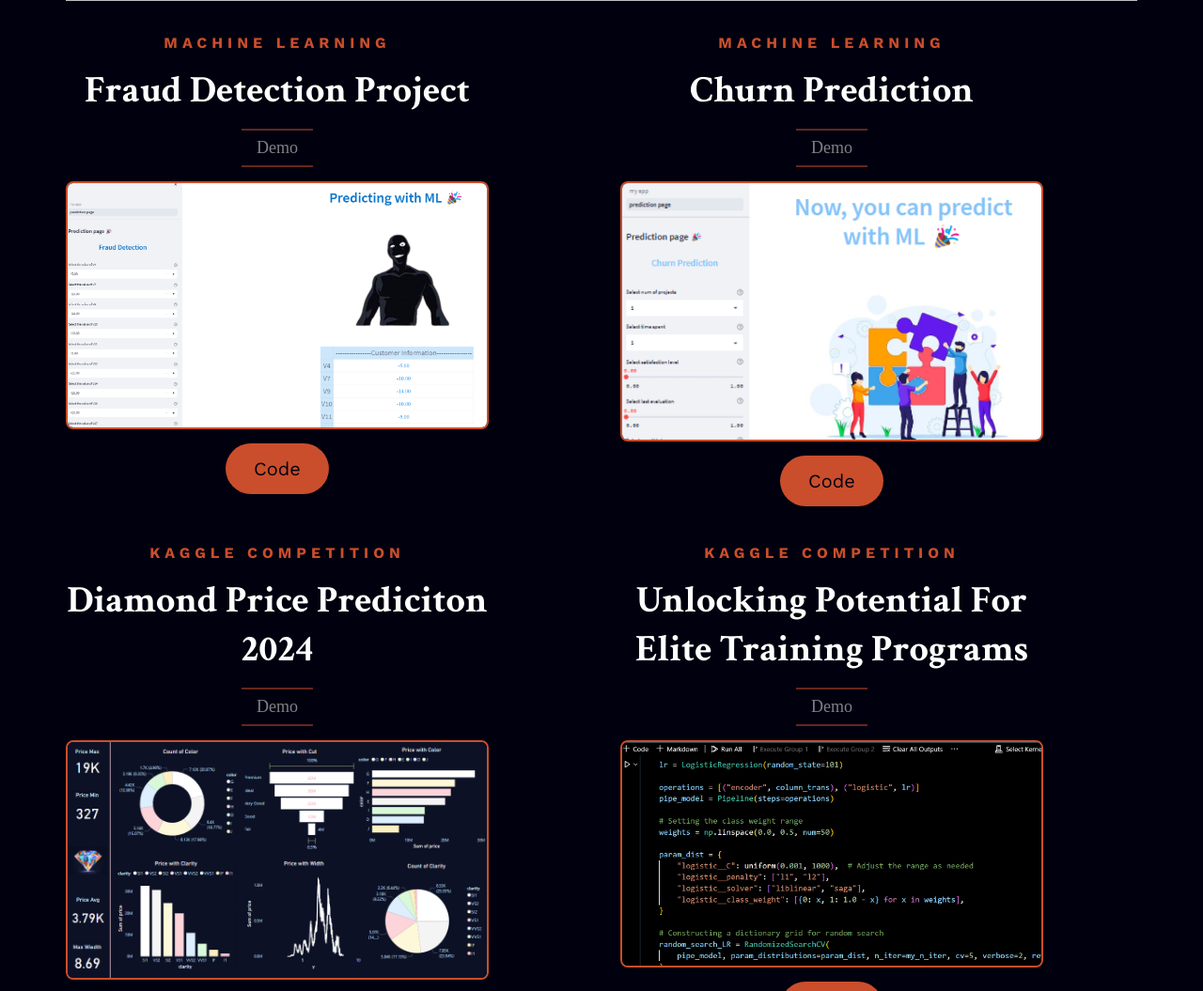
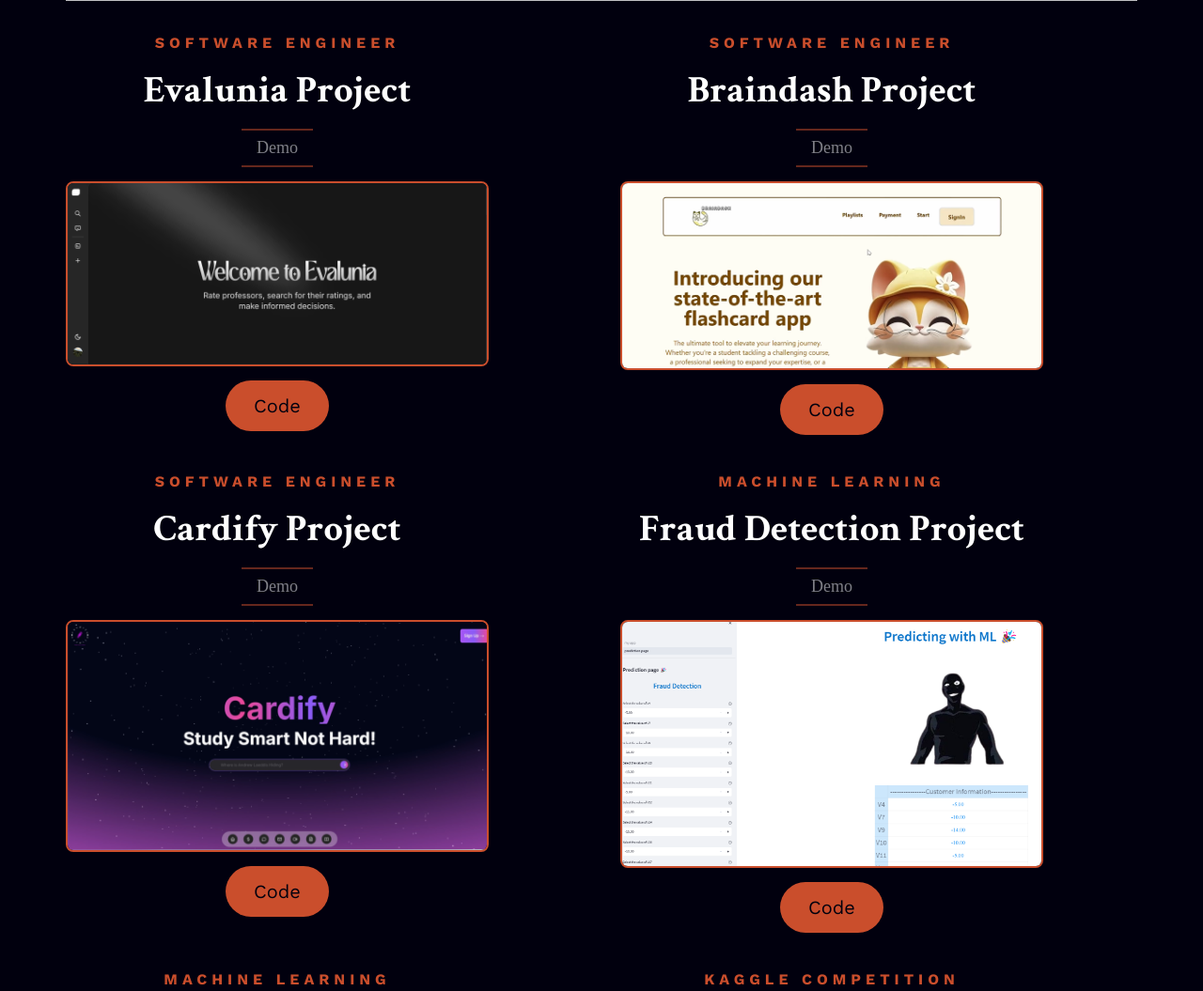
Before and after one commit to hibahdesu/my-portfolio-website, a plain HTML site: page portfolio.html in a window 1280 px wide. Shown: the part 760-1815 px from the top of the page at 94% size. Drawn offline with nearby package versions, Linux system fonts and the light colour scheme.

Commit message:
portfolio

```diff
--- a/portfolio.html
+++ b/portfolio.html
@@ -39,6 +39,28 @@
 
     <div class="sectionOne container">
         <div class="sectionOne__images">
+
+            <div class="flex width ">
+                <div class="sectionOne__left--title text-yellow label text-center ">Software Engineer</div>
+                <div class="sectionOne__left--title text-white common-title text-center">Evalunia Project</div>
+                <a href="https://www.youtube.com/watch?v=RfaY3-qqjv4&t=18s" class="sectionOne__left--title text-center link">Demo</a>
+                <img src="images/portfolio/evalunia_.png" alt="Evalunia Website" class="responsive-image">
+                <a href="https://github.com/AbdoWise-z/Evalunia" class="sectionOne__left--btn yellow-btn button-center">Code</a>
+            </div>
+            <div class="flex width ">
+                <div class="sectionOne__left--title text-yellow label text-center ">Software Engineer</div>
+                <div class="sectionOne__left--title text-white common-title text-center">Braindash Project</div>
+                <a href="https://www.youtube.com/watch?v=wBylS5jcg3c" class="sectionOne__left--title text-center link">Demo</a>
+                <img src="images/portfolio/braindah.png" alt="braindash Website" class="responsive-image">
+                <a href="https://github.com/Aryan-Bhargav8/braindash/tree/master" class="sectionOne__left--btn yellow-btn button-center">Code</a>
+            </div>
+            <div class="flex width ">
+                <div class="sectionOne__left--title text-yellow label text-center ">Software Engineer</div>
+                <div class="sectionOne__left--title text-white common-title text-center">Cardify Project</div>
+                <a href="" class="sectionOne__left--title text-center link">Demo</a>
+                <img src="images/portfolio/cardify.png" alt="Cardify website" class="responsive-image">
+                <a href="https://github.com/Aryan-Bhargav8/Cardify/tree/master" class="sectionOne__left--btn yellow-btn button-center">Code</a>
+            </div>
             <div class="flex width ">
                 <div class="sectionOne__left--title text-yellow label text-center ">Machine Learning</div>
                 <div class="sectionOne__left--title text-white common-title text-center">Fraud Detection Project</div>
```
Also changed, not shown: images/portfolio/braindah.png (added), images/portfolio/cardify.png (added), images/portfolio/evalunia_.png (added).
